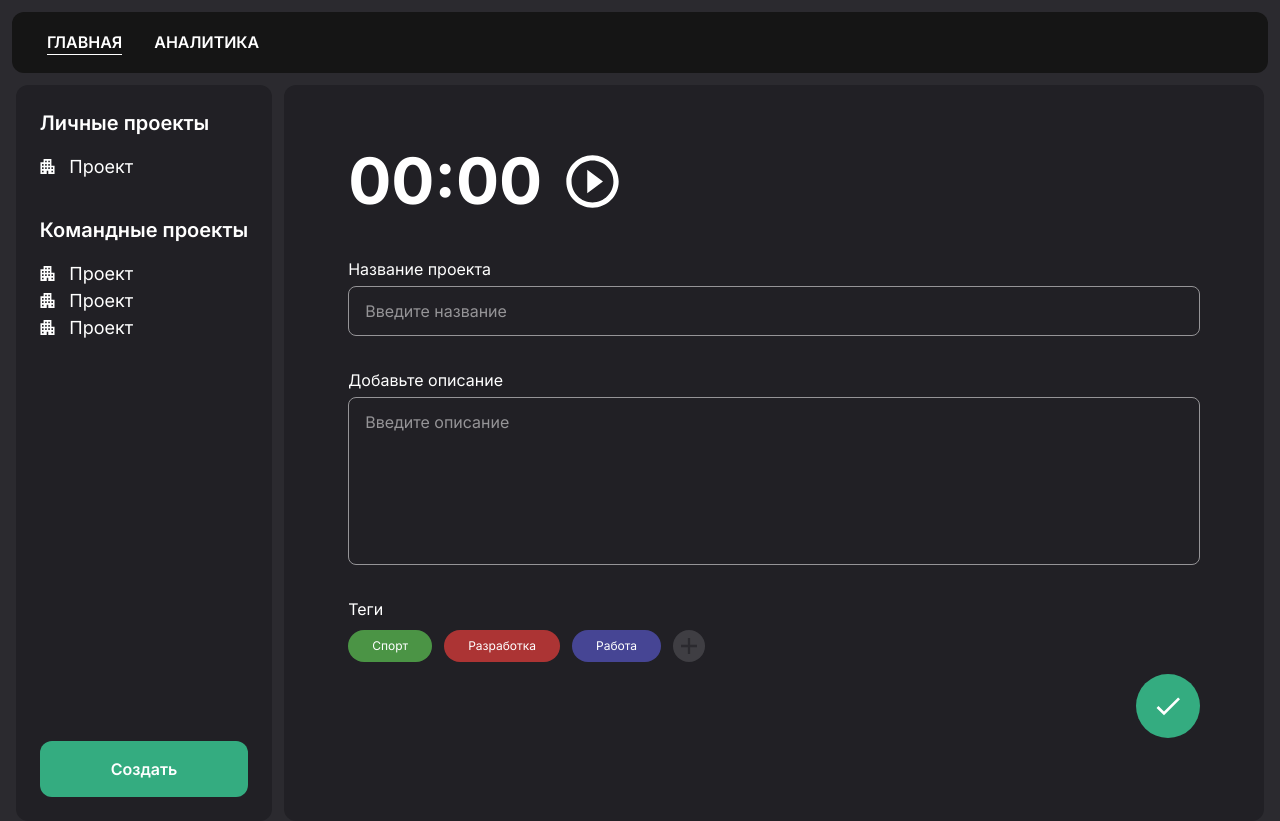
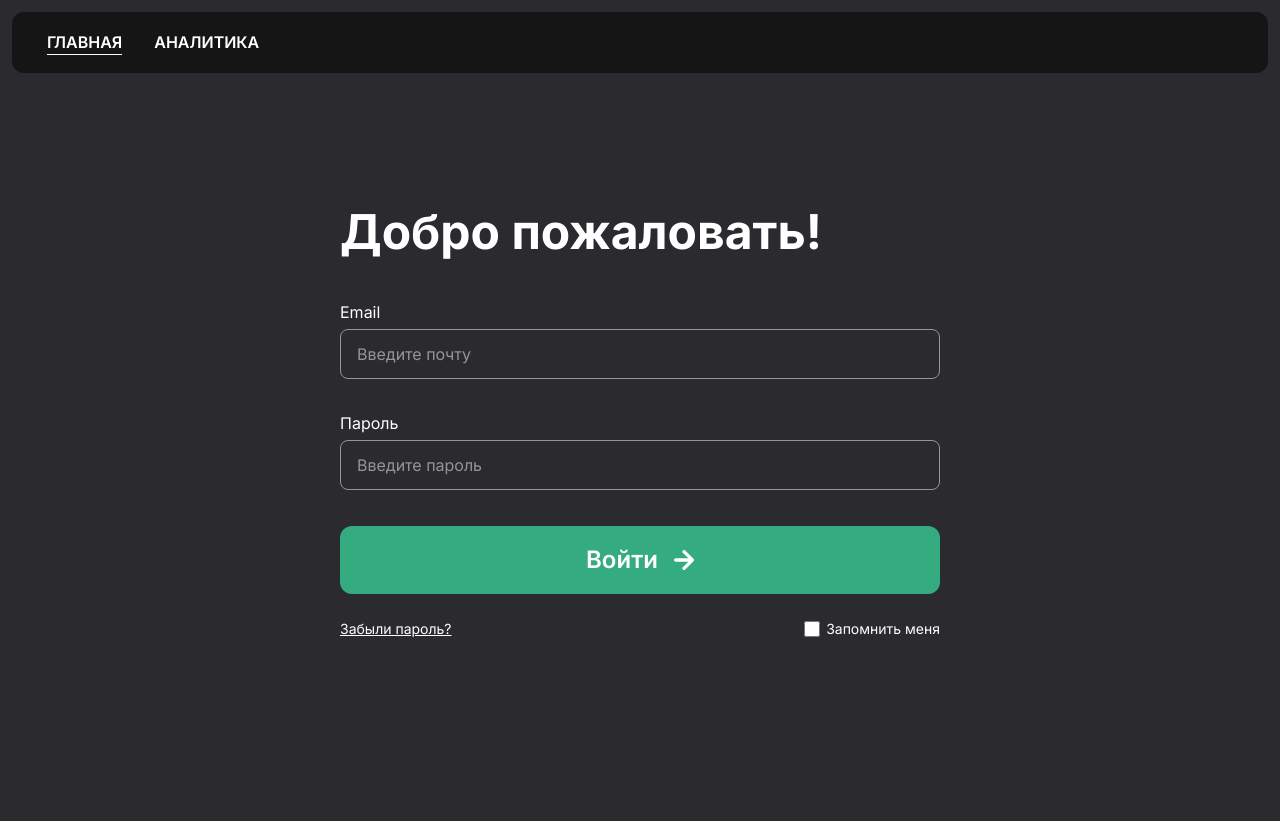
Before and after one commit to y0na24/Tempoze, a React (Vite) app: page / in a window 1280 px wide. After the commit the page ends 800 px from the top, so only its background shows below. Built offline with nearby package versions, Linux system fonts and the light colour scheme.

Commit message:
redirect from login page

```diff
--- a/src/App.jsx
+++ b/src/App.jsx
@@ -10,8 +10,8 @@ function App() {
   return (
     <Routes>
       <Route path='/' element={<Layout />}>
-        <Route index element={<Home />} />
-        <Route path='login' element={<Login />} />
+        <Route index element={<Login />} />
+        <Route path='home' element={<Home />} />
         <Route path='history' element={<History />} />
         <Route path='analytics' element={<Analytics />} />
         <Route path='*' element={<NotFound />} />
--- a/src/components/common/Form/Form.jsx
+++ b/src/components/common/Form/Form.jsx
@@ -1,11 +1,22 @@
 import React from 'react'
 import PropTypes from 'prop-types'
+import { useNavigate } from 'react-router-dom'
 
 import TextField from '@/components/ui/TextField'
 
 function Form({ children, title }) {
+  const navigate = useNavigate()
+
+  const handleRedirect = (event) => {
+    event.preventDefault()
+    navigate('/home')
+  }
+
   return (
-    <form className='mt-[8.4375rem] w-full max-w-[40rem] mx-auto px-5'>
+    <form
+      onSubmit={handleRedirect}
+      className='mt-[8.4375rem] w-full max-w-[40rem] mx-auto px-5'
+    >
       <h2 className='text-white font-bold text-5xl hidden xl:block mb-12'>
         {title}
       </h2>
--- a/src/components/common/Home/ProjectsColumn.jsx
+++ b/src/components/common/Home/ProjectsColumn.jsx
@@ -7,10 +7,10 @@ import AddButton from '@/components/ui/Buttons/AddButton'
 
 import { addNewProject } from '@/assets/assets'
 
-function ProjectsColumn({ onClick, className }) {
+function ProjectsColumn({ onClick, display }) {
   const currentUrl = useLocation().pathname
 
-  const displayStyles =		className === 'mobile' ? 'flex sm:hidden' : 'hidden sm:flex'
+  const displayStyles =		display === 'mobile' ? 'flex sm:hidden' : 'hidden sm:flex'
 
   return (
     <div
@@ -31,7 +31,7 @@ function ProjectsColumn({ onClick, className }) {
 
 ProjectsColumn.propTypes = {
   onClick: PropTypes.func.isRequired,
-  className: PropTypes.string.isRequired,
+  display: PropTypes.string.isRequired,
 }
 
 export default ProjectsColumn
--- a/src/components/layout/ToolBar.jsx
+++ b/src/components/layout/ToolBar.jsx
@@ -14,7 +14,10 @@ function ToolBar({ display }) {
       <nav className='bg-mainColor py-[1.625rem] px-7 rounded-xl'>
         <ul className='flex items-center justify-between'>
           <li>
-            <NavLink to='/' className={({ isActive }) => (isActive ? 'toolbar-active' : '')}>
+            <NavLink
+              to='home'
+              className={({ isActive }) => (isActive ? 'toolbar-active' : '')}
+            >
               <img src={toolbarHome} alt='Главная' width='20' height='20' />
             </NavLink>
           </li>
@@ -32,7 +35,10 @@ function ToolBar({ display }) {
             </NavLink>
           </li>
           <li>
-            <NavLink to='/analytics' className={({ isActive }) => (isActive ? 'toolbar-active' : '')}>
+            <NavLink
+              to='analytics'
+              className={({ isActive }) => (isActive ? 'toolbar-active' : '')}
+            >
               <img
                 src={toolbarAnalytics}
                 alt='Аналитика'
@@ -42,7 +48,10 @@ function ToolBar({ display }) {
             </NavLink>
           </li>
           <li>
-            <NavLink to='/profile' className={({ isActive }) => (isActive ? 'toolbar-active' : '')}>
+            <NavLink
+              to='profile'
+              className={({ isActive }) => (isActive ? 'toolbar-active' : '')}
+            >
               <img src={toolbarProfile} alt='Профиль' width='20' height='20' />
             </NavLink>
           </li>
--- a/src/components/page/HomePage/HomePage.jsx
+++ b/src/components/page/HomePage/HomePage.jsx
@@ -33,7 +33,7 @@ function HomePage() {
     <Loader value={loaderValue} />
   ) : (
     <div className='flex justify-center mt-3 sm:min-h-[92vh] gap-3 max-w-[120rem] mx-auto px-3'>
-      <ProjectsColumn onClick={handleClick} className='sm:flex' />
+      <ProjectsColumn onClick={handleClick} display='small' />
       {window?.innerWidth < 1200 ? (
         isAdd ? (
           <AddProjectColumn onClick={handleClick} />
```
